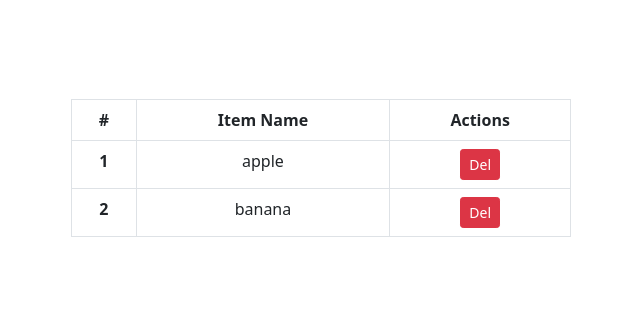
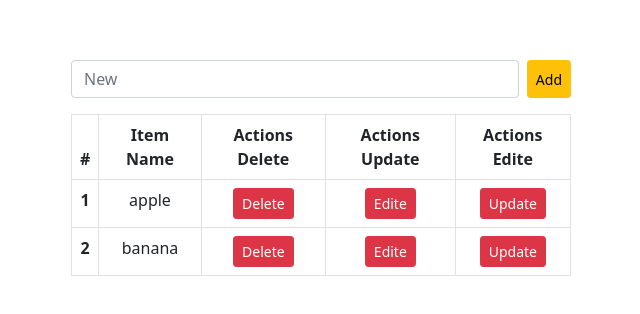
Before and after one commit to abdulrehman03125/react-js, a React (Vite) app in the folder Tu to app/: page / in a window 1280 px wide. Shown: the part 224-538 px from the top of the page, without its empty margins (319-959 px from the left). Built offline with nearby package versions, Linux system fonts and the light colour scheme.

Commit message:
update button used

```diff
--- a/Tu to app/src/App.jsx
+++ b/Tu to app/src/App.jsx
@@ -4,23 +4,47 @@ import Listitem from './components/Listitem';
 
 function App() {
   const [items, setItems] = useState(['apple', 'banana']);
+  const [name, setName] = useState("");
+
+  const deleteItem = (index) => {
+    const newItems = items.filter((el, i) => i != index);
+    setItems(newItems);
+  }
+
+  const updateItem = (index) => {
+    const newItems = [...items];
+    newItems[index] = name;
+    setItems(newItems);
+  }
+
+  const addItem = () => {
+    const newItemsAr = [...items, name];
+    setItems(newItemsAr);
+    setName("");
+  }
 
   return (
     <div>
-<table className="table table-bordered" style={{ width: "500px" }}>
+      <div className='d-flex gap-2 mb-3'>
+        <input className='form-control' onChange={(e) => {setName(e.target.value)}  } value={name} type='text' placeholder='New' />
+        <button className='btn btn-sm btn-warning' onClick={addItem}>Add</button>
+      </div>
+  <table className="table table-bordered" style={{ width: "500px" }}>
 
 <thead>
   <tr>
     <th scope="col">#</th>
     <th scope="col">Item Name</th>
-    <th scope="col">Actions</th>
+    <th scope="col">Actions Delete</th>
+    <th scope="col">Actions Update</th>
+    <th scope="col">Actions Edite</th>
   </tr>
 </thead>
 <tbody>
           {
             items.map((item, i) => {
               return (
-                <Listitem item={item} key={i} index={i} />
+                <Listitem deleteItem={deleteItem} updateItem={updateItem} item={item} key={i} index={i} />
               )
             })
           }
--- a/Tu to app/src/components/Listitem.jsx
+++ b/Tu to app/src/components/Listitem.jsx
@@ -5,7 +5,9 @@ function Listitem(props) {
          <tr>
             <th scope="row">{props.index + 1}</th>
             <td>{props.item}</td>
-            <td><button onClick={ () => {props.deleteItem(props.index)} } className="btn btn-sm btn-danger">Del</button></td>
+            <td><button onClick={ () => {props.deleteItem(props.index)} } className="btn btn-sm btn-danger">Delete</button></td>
+            <td><button onClick={()=> {props.updateItem(props.index)}} className="btn btn-sm btn-danger">Edite</button></td>
+            <td><button onClick={()=> {props.updateItem(props.index)}} className="btn btn-sm btn-danger">Update</button></td>
           </tr>
     )
 }
```
